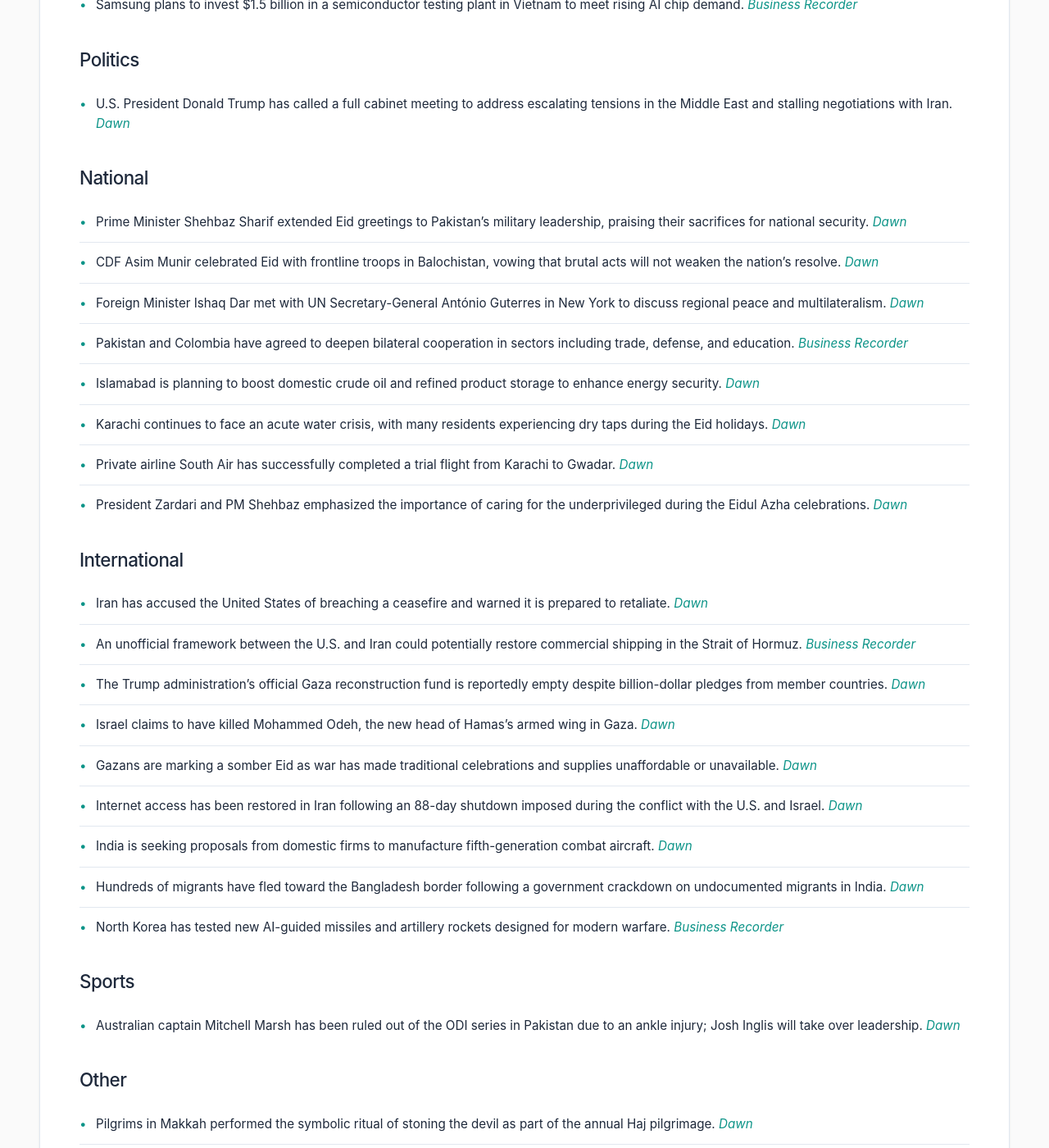
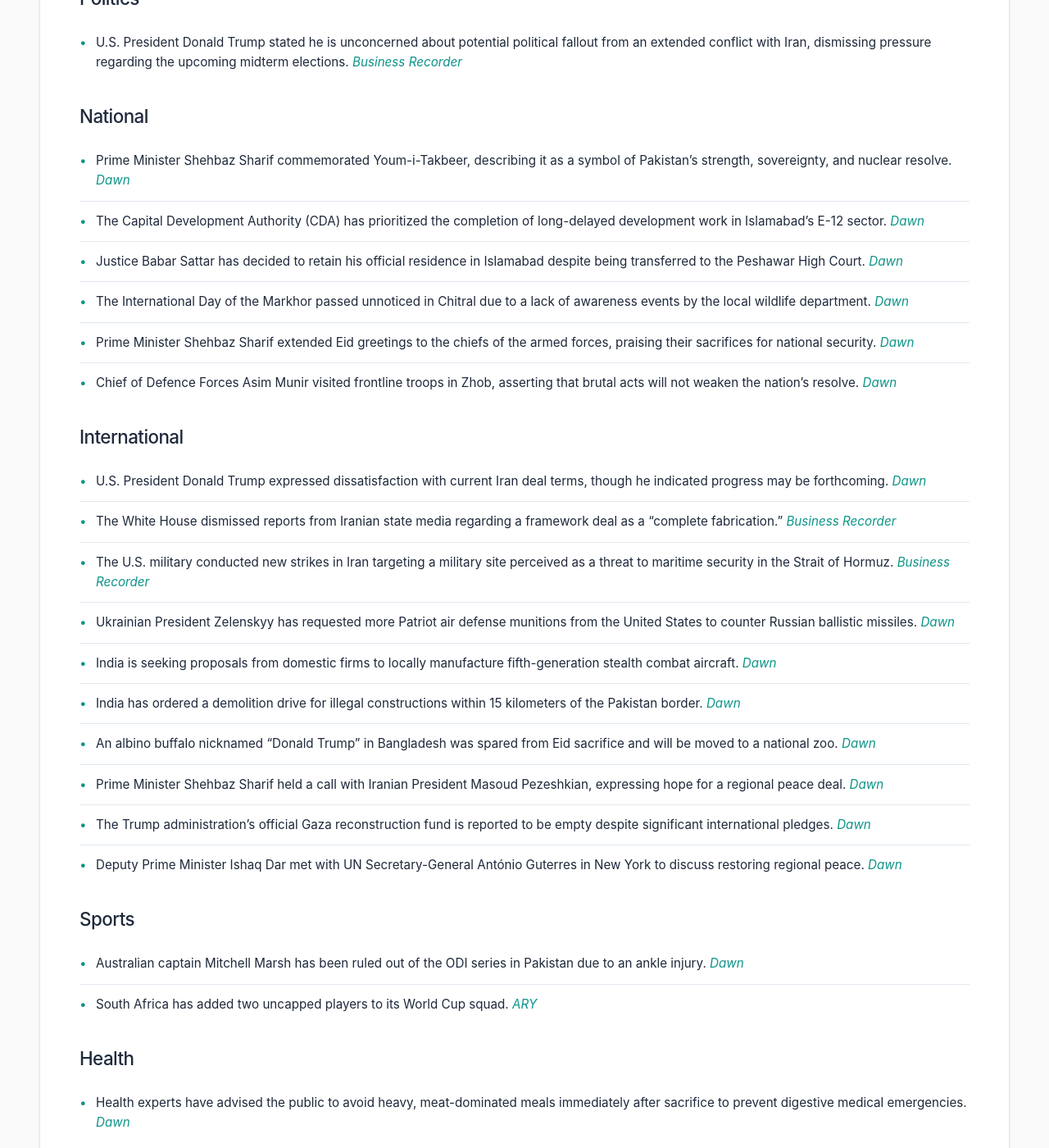
Before and after one commit to zsubzwary/news, a Jekyll site: the page built from en/index.md, in a window 1280 px wide and 1400 px high, scrolled down 1037 px. Shown: the whole window at 82% size. Built offline with Jekyll 4.4.1, drawn with Linux system fonts in a browser that asks for light colours; some web fonts are replaced; comment, search, counter and statistics services are not loaded; some of the changed text lies outside the part shown.

Commit message:
DateTime; 2026-05-28T04:04:12.189Z

```diff
--- a/en/index.md
+++ b/en/index.md
@@ -4,53 +4,54 @@ title: Pakistan News Briefing
 lang: en
 ---
 
-Published at: 27-May-2026 21:05PKT
+Published at: 28-May-2026 09:04PKT
 
 Time to read: 4 mins
 
 ### Economy
-- Wall Street trading remains subdued as investors await developments in Middle East peace negotiations. *[Business Recorder](https://www.brecorder.com/news/40423001/wall-street-muted-due-to-mideast-peace-deal-uncertainty)*
-- The Indian rupee remains stable as traders monitor oil price fluctuations and central bank actions. *[Business Recorder](https://www.brecorder.com/news/40422990/traders-keep-focus-on-oil-prices-rbi-moves-as-indian-rupee-treads-water)*
-- Indian shares finished flat, as gains in metal stocks were offset by losses in HDFC Bank. *[Business Recorder](https://www.brecorder.com/news/40422991/indian-shares-end-flat-as-hdfc-bank-offsets-rally-in-metal-stocks)*
-- Major Indian airlines IndiGo and Air India have cut domestic flights for June and July due to rising jet fuel costs. *[Business Recorder](https://www.brecorder.com/news/40422996/indigo-air-india-cut-june-july-domestic-flights-amid-high-jet-fuel-prices-sources-say)*
-- The Bank of Japan reported a fall in net income for fiscal 2025 due to higher interest payments on reserves. *[Business Recorder](https://www.brecorder.com/news/40422987/bojs-net-income-falls-due-to-higher-interest-payments-on-reserves)*
-- New Zealand's central bank held interest rates at 2.25%, though policymakers warned that future hikes may be necessary. *[Business Recorder](https://www.brecorder.com/news/40422979/new-zealand-central-bank-holds-rates-steady-in-tight-vote-warns-hikes-to-come-sooner)*
-- The New Zealand dollar rallied following the central bank's decision to maintain current rates. *[Business Recorder](https://www.brecorder.com/news/40422978/new-zealand-dollar-rallies-as-rbnz-comes-close-to-hiking)*
-- Consumers in Karachi are facing surging prices for essential goods including onions, tomatoes, and flour. *[Dawn](https://www.dawn.com/news/2003380/tomato-onion-and-flour-rates-surge)*
+- The IMF Executive Board has approved the third review of Pakistan’s Extended Fund Facility (EFF), adding 11 new conditions and raising total structural compliance requirements. *[Dawn](https://www.dawn.com/news/2003387/the-lender-that-governs)*
+- Oil prices settled 5% lower as investors await updates regarding the potential U.S.-Iran peace deal and the reopening of the Strait of Hormuz. *[Business Recorder](https://www.brecorder.com/news/40423007/oil-settles-5-lower-as-investors-await-updates-on-us-iran-peace-deal-talks)*
+- U.S. stocks remained subdued as market uncertainty continues regarding the resolution of the conflict in the Middle East. *[Business Recorder](https://www.brecorder.com/news/40423001/wall-street-muted-due-to-mideast-peace-deal-uncertainty)*
+- The Indian rupee remained stable as traders monitored oil price volatility and central bank interventions. *[Business Recorder](https://www.brecorder.com/news/40422990/traders-keep-focus-on-oil-prices-rbi-moves-as-indian-rupee-treads-water)*
+- Indian shares ended flat as heavyweights like HDFC Bank offset gains seen in metal stocks. *[Business Recorder](https://www.brecorder.com/news/40422991/indian-shares-end-flat-as-hdfc-bank-offsets-rally-in-metal-stocks)*
+- Major Indian carriers IndiGo and Air India have announced cuts to domestic flights for June and July due to rising jet fuel costs. *[Business Recorder](https://www.brecorder.com/news/40422996/indigo-air-india-cut-june-july-domestic-flights-amid-high-jet-fuel-prices-sources-say)*
 
 ### Science & Technology
-- YouTube will begin automatically detecting and flagging photorealistic AI-generated content to increase transparency. *[Business Recorder](https://www.brecorder.com/news/40423000/youtube-says-will-flag-ai-generated-content)*
-- AI is expected to accelerate patent creation and product innovation at global technology hubs in India. *[Business Recorder](https://www.brecorder.com/news/40422989/ai-to-turbocharge-patent-creation-at-india-tech-hubs-executives-say)*
-- Samsung plans to invest $1.5 billion in a semiconductor testing plant in Vietnam to meet rising AI chip demand. *[Business Recorder](https://www.brecorder.com/news/40422982/samsung-plans-15-billion-chip-testing-plant-in-vietnam-document-shows)*
+- YouTube has announced it will implement automatic detection and labeling for photorealistic AI-generated content. *[Business Recorder](https://www.brecorder.com/news/40423000/youtube-says-will-flag-ai-generated-content)*
+- Executives report that AI is expected to significantly accelerate patent creation and product innovation at technology hubs in India. *[Business Recorder](https://www.brecorder.com/news/40422989/ai-to-turbocharge-patent-creation-at-india-tech-hubs-executives-say)*
 
 ### Politics
-- U.S. President Donald Trump has called a full cabinet meeting to address escalating tensions in the Middle East and stalling negotiations with Iran. *[Dawn](https://www.dawn.com/news/2003490/trump-calls-full-cabinet-meeting-amid-negotiation-slowdown-with-iran)*
+- U.S. President Donald Trump stated he is unconcerned about potential political fallout from an extended conflict with Iran, dismissing pressure regarding the upcoming midterm elections. *[Business Recorder](https://www.brecorder.com/news/40423010/trump-says-he-can-outwait-iran-dismisses-midterm-election-pressure)*
 
 ### National
-- Prime Minister Shehbaz Sharif extended Eid greetings to Pakistan's military leadership, praising their sacrifices for national security. *[Dawn](https://www.dawn.com/news/2003477/pm-shehbaz-extends-eid-greetings-to-armed-forces-chiefs-pays-tribute-to-on-duty-personnel)*
-- CDF Asim Munir celebrated Eid with frontline troops in Balochistan, vowing that brutal acts will not weaken the nation's resolve. *[Dawn](https://www.dawn.com/news/2003468/cdf-munir-spends-eidul-azha-with-frontline-troops-in-zhob-says-brutal-acts-cannot-weaken-nations-resolve)*
-- Foreign Minister Ishaq Dar met with UN Secretary-General António Guterres in New York to discuss regional peace and multilateralism. *[Dawn](https://www.dawn.com/news/2003453/fm-dar-assures-un-chief-of-pakistans-continued-engagement-and-dialogue-to-restore-peace-in-region)*
-- Pakistan and Colombia have agreed to deepen bilateral cooperation in sectors including trade, defense, and education. *[Business Recorder](https://www.brecorder.com/news/40422995/pakistan-colombia-agree-to-deepen-cooperation-across-key-sectors)*
-- Islamabad is planning to boost domestic crude oil and refined product storage to enhance energy security. *[Dawn](https://www.dawn.com/news/2003379/islamabad-plans-oil-reserves-storage-push)*
-- Karachi continues to face an acute water crisis, with many residents experiencing dry taps during the Eid holidays. *[Dawn](https://www.dawn.com/news/2003354/eid-with-dry-taps-as-karachi-water-crisis-enters-second-month)*
-- Private airline South Air has successfully completed a trial flight from Karachi to Gwadar. *[Dawn](https://www.dawn.com/news/2003365/new-airline-south-air-operates-trial-flight-to-gwadar)*
-- President Zardari and PM Shehbaz emphasized the importance of caring for the underprivileged during the Eidul Azha celebrations. *[Dawn](https://www.dawn.com/news/2003371/president-pm-stress-care-for-underprivileged-on-eidul-azha)*
+- Prime Minister Shehbaz Sharif commemorated Youm-i-Takbeer, describing it as a symbol of Pakistan's strength, sovereignty, and nuclear resolve. *[Dawn](https://www.dawn.com/news/2003518/pm-shehbaz-says-youm-i-takbeer-symbolises-pakistans-strength-sovereignty-and-national-unity)*
+- The Capital Development Authority (CDA) has prioritized the completion of long-delayed development work in Islamabad's E-12 sector. *[Dawn](https://www.dawn.com/news/2003430/development-work-in-islamabads-e-12-sector-finally-comes-under-the-radar)*
+- Justice Babar Sattar has decided to retain his official residence in Islamabad despite being transferred to the Peshawar High Court. *[Dawn](https://www.dawn.com/news/2003428/justice-babar-sattar-decides-to-retain-official-residence-in-islamabad)*
+- The International Day of the Markhor passed unnoticed in Chitral due to a lack of awareness events by the local wildlife department. *[Dawn](https://www.dawn.com/news/2003321/international-day-of-markhor-passes-unnoticed-in-chitral)*
+- Prime Minister Shehbaz Sharif extended Eid greetings to the chiefs of the armed forces, praising their sacrifices for national security. *[Dawn](https://www.dawn.com/news/2003477/pm-shehbaz-extends-eid-greetings-to-armed-forces-chiefs-pays-tribute-to-on-duty-personnel)*
+- Chief of Defence Forces Asim Munir visited frontline troops in Zhob, asserting that brutal acts will not weaken the nation's resolve. *[Dawn](https://www.dawn.com/news/2003468/cdf-munir-spends-eidul-azha-with-frontline-troops-in-zhob-says-brutal-acts-cannot-weaken-nations-resolve)*
 
 ### International
-- Iran has accused the United States of breaching a ceasefire and warned it is prepared to retaliate. *[Dawn](https://www.dawn.com/news/2003367/iran-vows-not-to-let-aggression-go-unanswered-after-us-violates-truce)*
-- An unofficial framework between the U.S. and Iran could potentially restore commercial shipping in the Strait of Hormuz. *[Business Recorder](https://www.brecorder.com/news/40422997/iran-says-draft-deal-with-us-would-reopen-hormuz-shipping-end-naval-blockade)*
-- The Trump administration's official Gaza reconstruction fund is reportedly empty despite billion-dollar pledges from member countries. *[Dawn](https://www.dawn.com/news/2003486/trump-board-of-peaces-official-gaza-fund-is-empty)*
-- Israel claims to have killed Mohammed Odeh, the new head of Hamas's armed wing in Gaza. *[Dawn](https://www.dawn.com/news/2003457/israel-claims-it-killed-new-hamas-armed-wing-chief-in-gaza-strike)*
-- Gazans are marking a somber Eid as war has made traditional celebrations and supplies unaffordable or unavailable. *[Dawn](https://www.dawn.com/news/2003467/no-feasts-no-joy-gazans-mark-a-dark-eid)*
-- Internet access has been restored in Iran following an 88-day shutdown imposed during the conflict with the U.S. and Israel. *[Dawn](https://www.dawn.com/news/2003482/greetings-after-88-days-iranians-reconnect-after-worlds-longest-internet-shutdown)*
-- India is seeking proposals from domestic firms to manufacture fifth-generation combat aircraft. *[Dawn](https://www.dawn.com/news/2003481/india-seeks-proposals-for-5th-generation-combat-jets-ani)*
-- Hundreds of migrants have fled toward the Bangladesh border following a government crackdown on undocumented migrants in India. *[Dawn](https://www.dawn.com/news/2003484/hundreds-flee-india-migrant-crackdown-towards-bangladesh)*
-- North Korea has tested new AI-guided missiles and artillery rockets designed for modern warfare. *[Business Recorder](https://www.brecorder.com/news/40422984/north-korea-tests-ai-guided-missiles-and-artillery-rockets-designed-for-modern-warfare-kcna-says)*
+- U.S. President Donald Trump expressed dissatisfaction with current Iran deal terms, though he indicated progress may be forthcoming. *[Dawn](https://www.dawn.com/news/2003490/trump-cabinet-looks-forward-to-progress-on-iran-deal-in-coming-hours-days)*
+- The White House dismissed reports from Iranian state media regarding a framework deal as a "complete fabrication." *[Business Recorder](https://www.brecorder.com/news/40423003/white-house-says-iran-report-on-draft-deal-is-complete-fabrication)*
+- The U.S. military conducted new strikes in Iran targeting a military site perceived as a threat to maritime security in the Strait of Hormuz. *[Business Recorder](https://www.brecorder.com/news/40423009/us-carries-out-new-strikes-in-iran-against-military-site-official-says)*
+- Ukrainian President Zelenskyy has requested more Patriot air defense munitions from the United States to counter Russian ballistic missiles. *[Dawn](https://www.dawn.com/news/2003499/zelensky-asked-trump-for-air-defence-munitions-afp)*
+- India is seeking proposals from domestic firms to locally manufacture fifth-generation stealth combat aircraft. *[Dawn](https://www.dawn.com/news/2003481/india-seeks-proposals-for-5th-generation-combat-jets-ani)*
+- India has ordered a demolition drive for illegal constructions within 15 kilometers of the Pakistan border. *[Dawn](https://www.dawn.com/news/2003500/india-orders-demolition-drive-along-pakistan-border)*
+- An albino buffalo nicknamed “Donald Trump” in Bangladesh was spared from Eid sacrifice and will be moved to a national zoo. *[Dawn](https://www.dawn.com/news/2003504/viral-fame-spares-donald-trump-buffalo-from-eid-sacrifice-in-bangladesh)*
+- Prime Minister Shehbaz Sharif held a call with Iranian President Masoud Pezeshkian, expressing hope for a regional peace deal. *[Dawn](https://www.dawn.com/news/2003497/us-iran-peace-deal-could-benefit-entire-region-pm-tells-pezeshkian-in-eid-call)*
+- The Trump administration's official Gaza reconstruction fund is reported to be empty despite significant international pledges. *[Dawn](https://www.dawn.com/news/2003486/trump-board-of-peaces-official-gaza-fund-is-empty)*
+- Deputy Prime Minister Ishaq Dar met with UN Secretary-General António Guterres in New York to discuss restoring regional peace. *[Dawn](https://www.dawn.com/news/2003453/fm-dar-assures-un-chief-of-pakistans-continued-engagement-and-dialogue-to-restore-peace-in-region)*
 
 ### Sports
-- Australian captain Mitchell Marsh has been ruled out of the ODI series in Pakistan due to an ankle injury; Josh Inglis will take over leadership. *[Dawn](https://www.dawn.com/news/2003471/marsh-out-of-pakistan-odis-inglis-to-captain-australia)*
+- Australian captain Mitchell Marsh has been ruled out of the ODI series in Pakistan due to an ankle injury. *[Dawn](https://www.dawn.com/news/2003471/marsh-out-of-pakistan-odis-inglis-to-captain-australia)*
+- South Africa has added two uncapped players to its World Cup squad. *[ARY](https://arynews.tv/south-africa-added-two-uncapped-players-to-world-cup-squad)*
+
+### Health
+- Health experts have advised the public to avoid heavy, meat-dominated meals immediately after sacrifice to prevent digestive medical emergencies. *[Dawn](https://www.dawn.com/news/2003351/health-experts-caution-against-eating-meat-immediately-after-sacrifice)*
 
 ### Other
-- Pilgrims in Makkah performed the symbolic ritual of stoning the devil as part of the annual Haj pilgrimage. *[Dawn](https://www.dawn.com/news/2003461/haj-pilgrims-stone-the-devil-in-final-ritual)*
-- A giant statue of football star Lionel Messi in Kolkata is being removed due to safety concerns. *[Business Recorder](https://www.brecorder.com/news/40422993/giant-messi-statue-in-india-to-be-removed-over-safety-concerns)*
-- A chemical tank rupture at a facility in Washington state resulted in one death and multiple injuries. *[Dawn](https://www.dawn.com/news/2003451/chemical-tank-rupture-in-washington-state-causes-one-death-multiple-injuries)*
+- Muslim pilgrims in Makkah participated in the final Haj ritual of symbolically stoning the devil. *[Dawn](https://www.dawn.com/news/2003461/haj-pilgrims-stone-the-devil-in-final-ritual)*
+- The trailer for *Enola Holmes 3* has been released, providing fans with first clues regarding the new adventure. *[ARY](https://arynews.tv/enola-holmes-3-trailer-gives-fans-first-clues-about-new-adventure)*
+- Harry Styles received praise for a kind gesture made during a show in Amsterdam. *[ARY](https://arynews.tv/harry-styles-lauded-for-kind-gesture-during-amsterdam-show)*
+- Taylor Swift was highlighted for a sweet gift given to a young fan. *[ARY](https://arynews.tv/taylor-swift-melts-hearts-with-sweet-gift-for-young-fan)*
```
